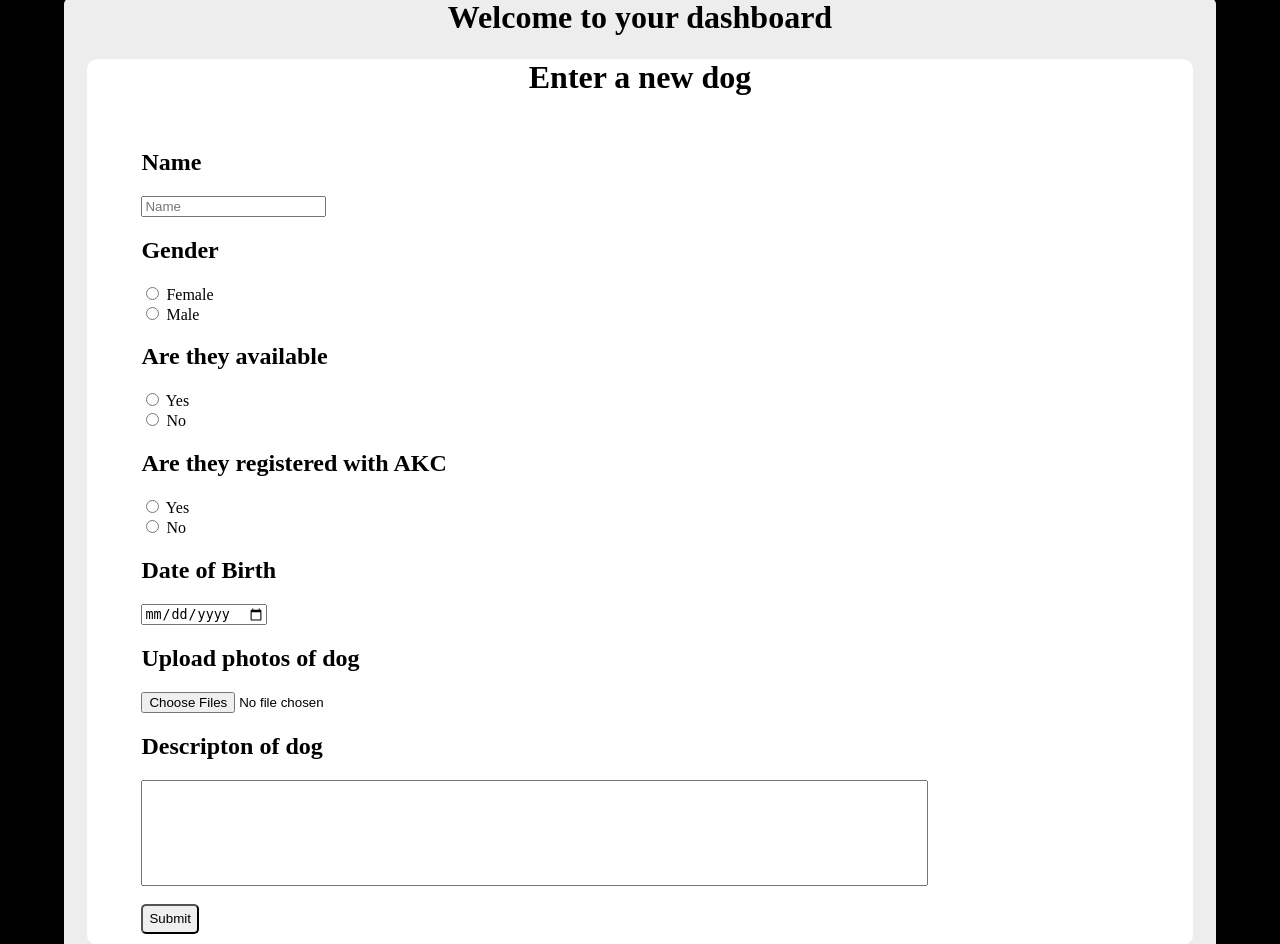
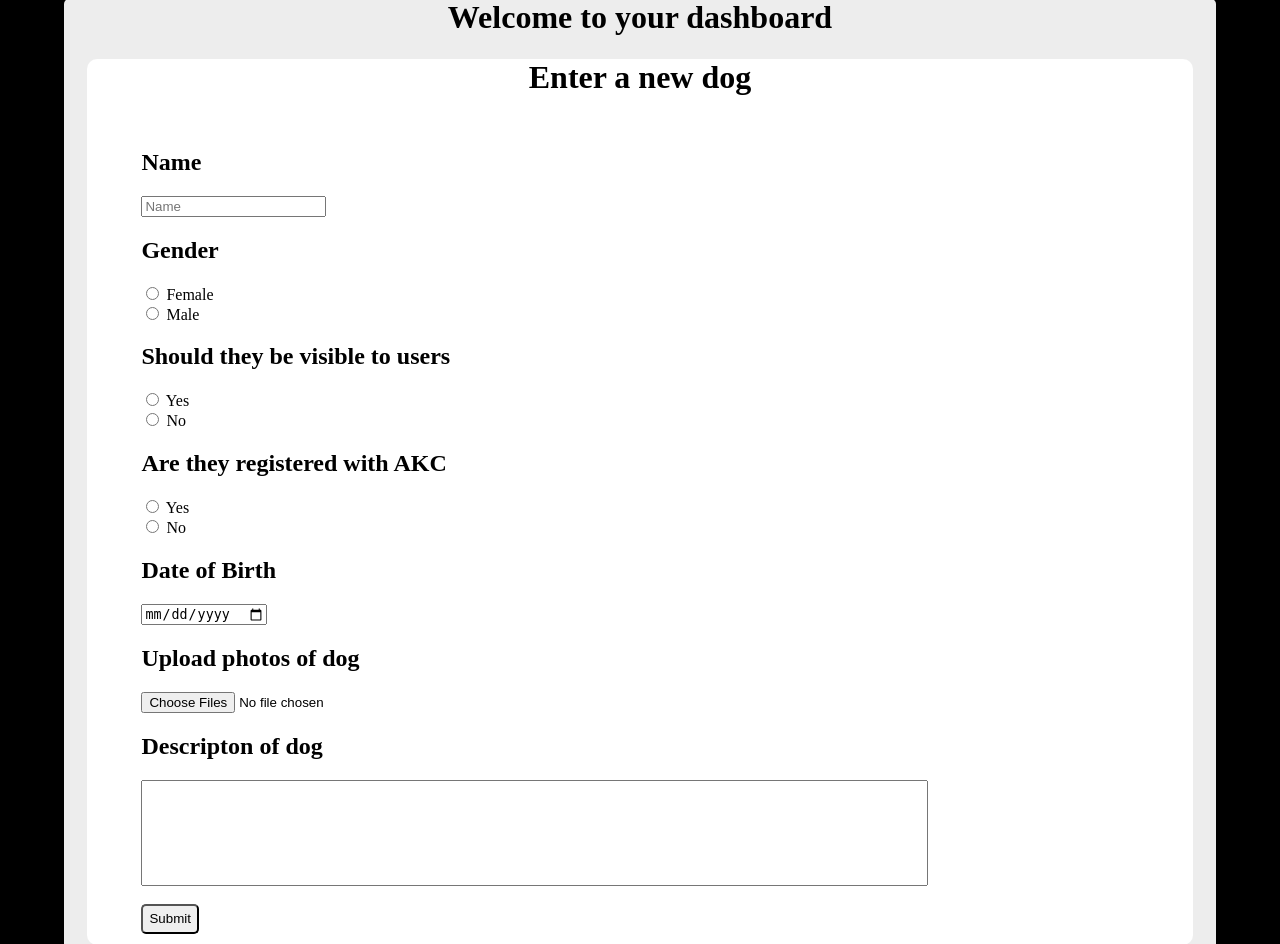
Before and after one commit to MoonBasedKas/SouthernROCAiredalesWebsite, a Flask app: page /admin in a window 1280 px wide. Shown: the part 102-1046 px from the top of the page. Run offline with Flask 3, Linux system fonts and the light colour scheme; a user stored in the database is signed in.

Commit message:
Changed available question to visible

```diff
--- a/app/templates/admin.html
+++ b/app/templates/admin.html
@@ -34,7 +34,7 @@
                             for="Male">Male</label><br>
 
                         <!-- Available -->
-                        <h2>Are they available</h2>
+                        <h2>Should they be visible to users</h2>
                         <input type="radio" id="avail" name="avail" value="true"> <label for="true">Yes</label><br>
                         <input type="radio" id="avail" name="avail" value="false"> <label for="false">No</label><br>
 
--- a/app/templates/details.html
+++ b/app/templates/details.html
@@ -57,7 +57,7 @@
                             endif %}> <label for="Male">Male</label><br>
 
                         <!-- Available REQUIRED -->
-                        <h1>Are they available</h1>
+                        <h1>Are they visible to users.</h1>
                         <input type="radio" id="true" name="avail" value="true" {% if avail %} checked {% endif %}>
                         <label for="true">Yes</label><br>
                         <input type="radio" id="false" name="avail" value="false" {% if not avail %} checked {% endif
```
Also changed, not shown: 2 other files.
